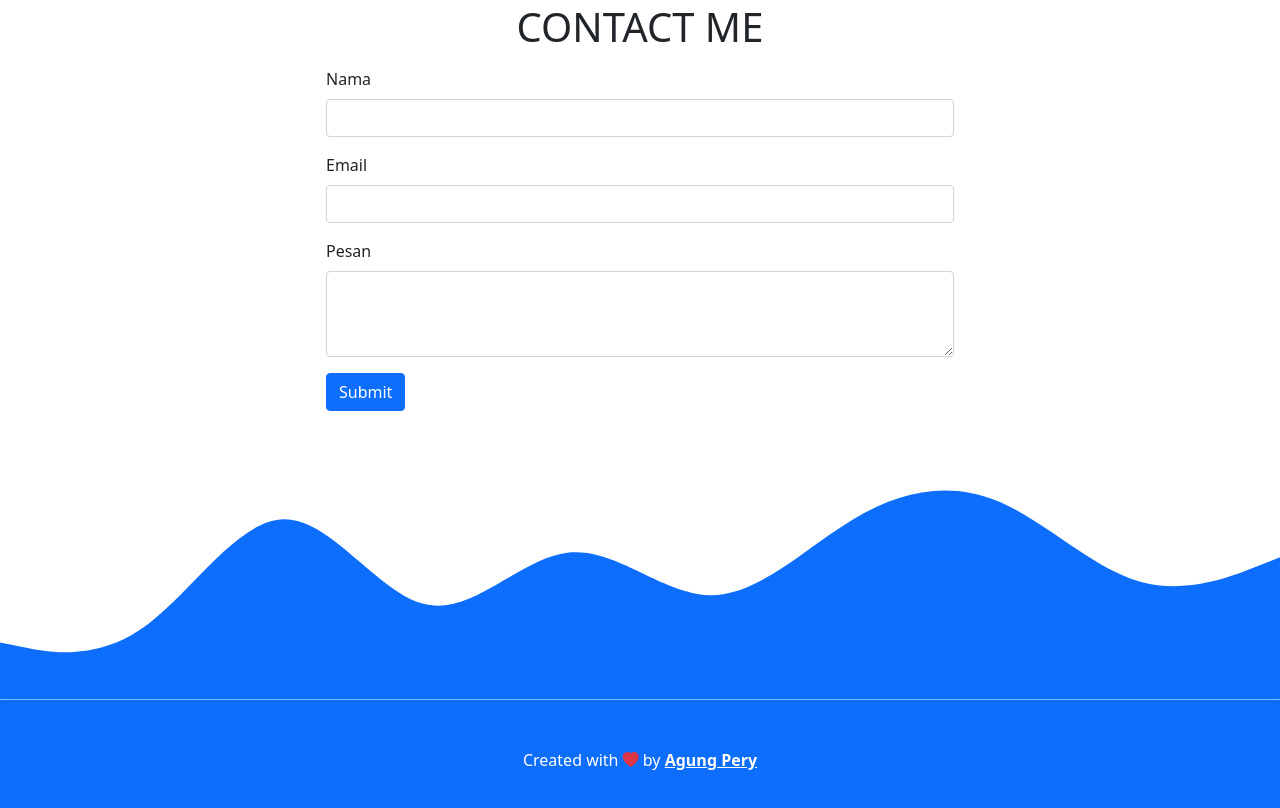
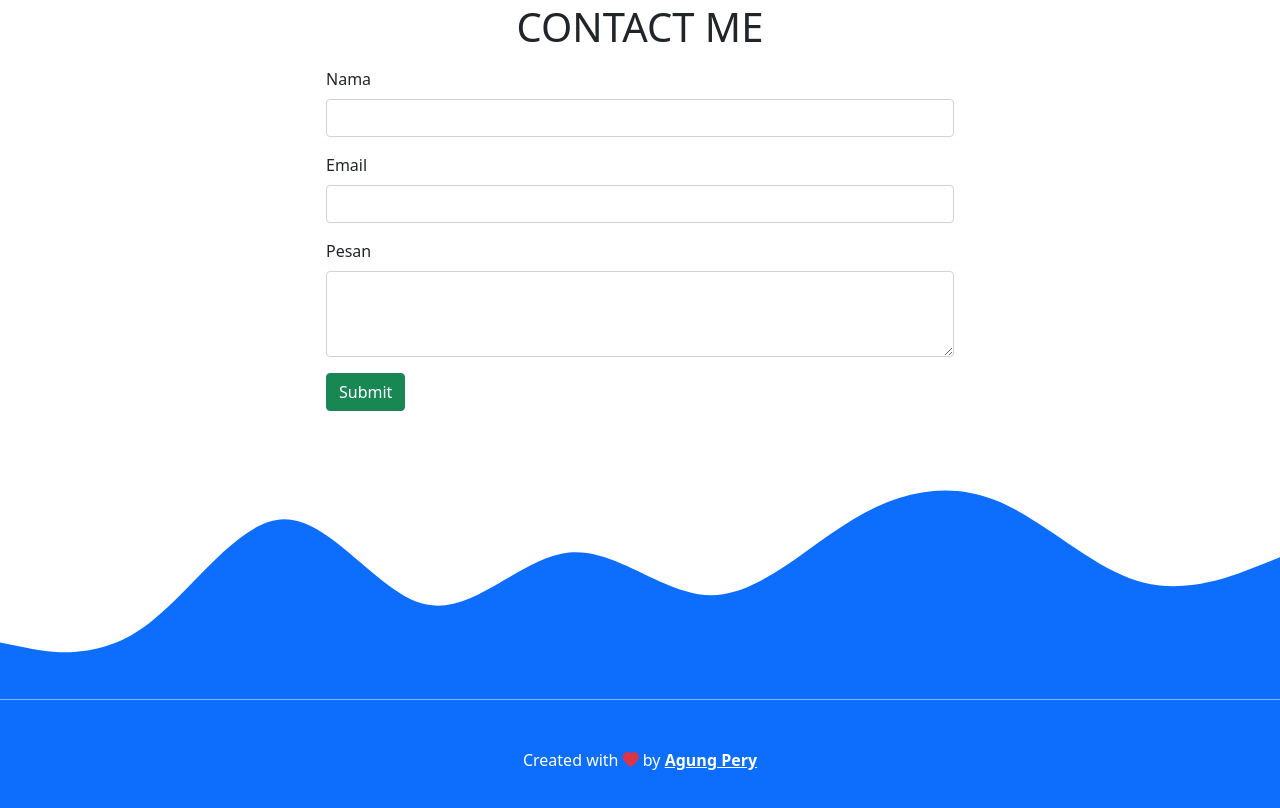
Before and after one commit to Pery91/agungpery.github.io, a plain HTML site: page index.html in a window 1280 px wide. Shown: the part 2720-3528 px from the top of the page. Drawn offline with nearby package versions, Linux system fonts and the light colour scheme.

Commit message:
mengubah tombol kirim dari biru jadi hijau

```diff
--- a/index.html
+++ b/index.html
@@ -160,7 +160,7 @@
               <label for="pesan" class="form-label">Pesan</label>
               <textarea class="form-control" id="pesan" rows="3"></textarea>
             </div>
-        <button type="submit" class="btn btn-primary mb-1">Submit</button>
+        <button type="submit" class="btn btn-success mb-1">Submit</button>
           </form>
         </div>
       </div>
```
